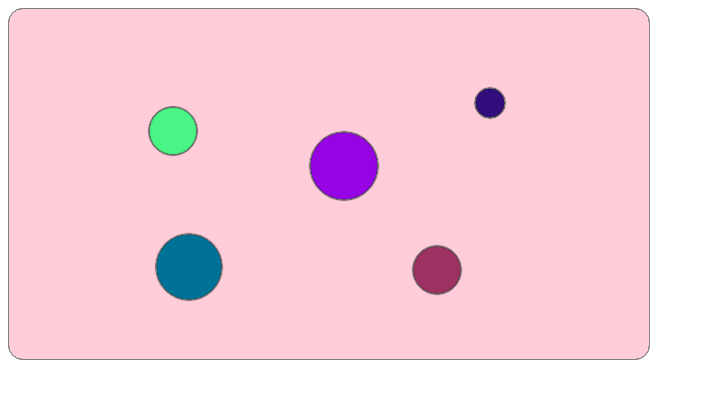
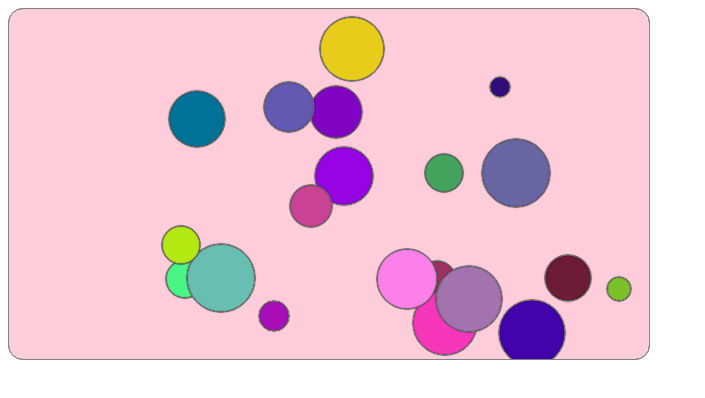
Before and after one commit to sarabjoin/wgd235Wk6Lab, a plain HTML site: page index.html in a window 1280 px wide. Shown: the whole page, without its empty margins (0-705 px from the left). Drawn offline with Linux system fonts and the light colour scheme.

Commit message:
more balls

```diff
--- a/index.html
+++ b/index.html
@@ -40,15 +40,15 @@
             //*** Global variables ****//
             //*************************//
 
-            var N = 5; // starting number of balls
+            var N = 20; // starting number of balls
             var N_remaining = N; // used to track reamining balls
             var balls = [];
             var xLimit = canvas.width;
             var yLimit = canvas.height;
-            var maxVelocity = 2;
+            var maxVelocity = 3;
             var minVelocity = 1;
             var maxRadius = 25;
-            var minRadius = 15;
+            var minRadius = 10;
             // Capture mouse click
             canvas.addEventListener("mousedown", handleClick, false);
             var gOver = false;
```
